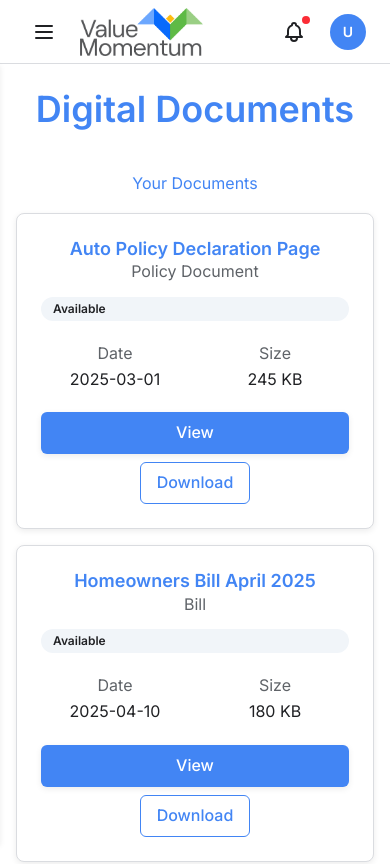
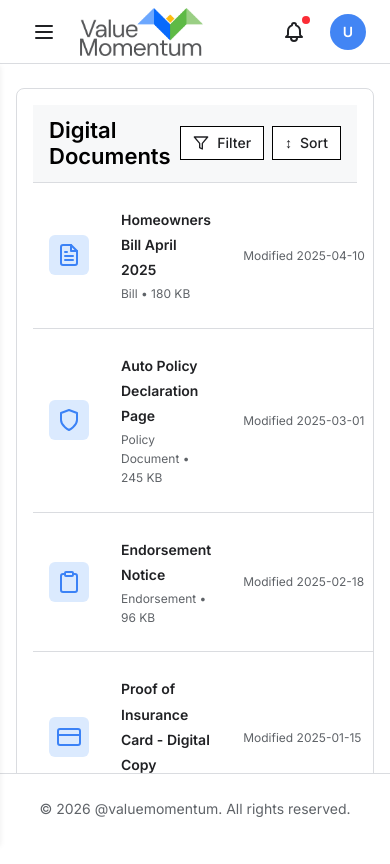
Before and after one commit to Kavya-Malimpati/customer_portal, a React (Vite) app: page /digital-documents in a window 390 px wide. Shown: the top 864 px of the page. Built offline with nearby package versions, Linux system fonts and the light colour scheme.

Commit message:
WIP: document tab layout changes

```diff
--- a/src/App.tsx
+++ b/src/App.tsx
@@ -1,7 +1,6 @@
 import './App.css';
 import { Navigate, Route, Routes, useNavigate } from 'react-router-dom';
 import MainLayout from './common/MainLayout';
-import Login from './pages/Login';
 import PersonalDetailsPage from './pages/Profile/ViewPersonalDetails/PersonalDetailsPage';
 import Home from './pages/Home';
 import AddContactDetails from './pages/Profile/AddContactDetails';
@@ -33,7 +32,7 @@ function App() {
         }
       />
       <Route
-        path='/home/contact'
+        path='/contact'
         element={
           <MainLayout onLogout={handleLogout}>
             <ContactDetails />
@@ -42,7 +41,7 @@ function App() {
       />
 
       <Route
-        path='/home/documents'
+        path='/documents'
         element={
           <MainLayout onLogout={handleLogout}>
             <DocumentVault />
--- a/src/common/Header/Header.tsx
+++ b/src/common/Header/Header.tsx
@@ -1,4 +1,4 @@
-import { Navigate, Route, Routes, useNavigate } from 'react-router-dom';
+import { useNavigate } from 'react-router-dom';
 import logo from '../../assets/images/logo.png';
 
 interface HeaderProps {
--- a/src/common/MainLayout/MainLayout.tsx
+++ b/src/common/MainLayout/MainLayout.tsx
@@ -14,14 +14,14 @@ const MainLayout = ({ children }: MainLayoutProps) => {
   const [sidebarOpen, setSidebarOpen] = useState(false);
 
   return (
-    <div className='min-h-screen w-full flex flex-col'>
+    <div className='h-screen w-full flex flex-col'>
       <Header onMenuClick={() => setSidebarOpen(!sidebarOpen)} />
 
-      <div className='flex flex-1'>
+      <div className='flex flex-1 overflow-hidden'>
         <Sidebar isOpen={sidebarOpen} onClose={() => setSidebarOpen(false)} />
 
-        <main className='flex-1 md:ml-0 flex flex-col'>
-          <div className='flex-1'>{children}</div>
+        <main className='flex-1 md:ml-0 flex flex-col overflow-hidden'>
+          <div className='flex-1 overflow-y-auto'>{children}</div>
           <Footer />
         </main>
       </div>
--- a/src/common/components/Button/Button.tsx
+++ b/src/common/components/Button/Button.tsx
@@ -1,4 +1,5 @@
 import React from 'react';
+
 export interface ButtonProps extends React.ButtonHTMLAttributes<HTMLButtonElement> {
   variant?: 'contained' | 'outlined' | 'text';
   color?: 'primary' | 'secondary' | 'success' | 'error' | 'info' | 'warning' | 'inherit';
@@ -30,9 +31,9 @@ const Button = React.forwardRef<HTMLButtonElement, ButtonProps>(
       onBlur,
       ...rest
     },
-    ref
+    ref,
   ) => {
-    const getColorTokens = (color: string, variant: string) => {
+    const getColorTokens = (color: string) => {
       const colorMap: Record<string, { base: string; hover: string; light: string }> = {
         primary: {
           base: 'var(--color-primary)',
@@ -92,10 +93,14 @@ const Button = React.forwardRef<HTMLButtonElement, ButtonProps>(
       };
       return sizeMap[size] || sizeMap.medium;
     };
-    const getVariantStyles = (variant: string, colorTokens: ReturnType<typeof getColorTokens>, disabled: boolean) => {
+    const getVariantStyles = (
+      variant: string,
+      colorTokens: ReturnType<typeof getColorTokens>,
+      disabled: boolean,
+    ) => {
       const baseStyles: React.CSSProperties = {
         fontWeight: 'var(--font-weight-medium)',
-        borderRadius: 'var(--radius-md)',
+        borderRadius: color === 'inherit' && variant === 'outlined' ? '0px' : 'var(--radius-md)',
         transition: `all var(--transition-normal)`,
         cursor: disabled ? 'var(--cursor-disabled)' : 'pointer',
         opacity: disabled ? 'var(--opacity-disabled)' : 1,
@@ -112,9 +117,9 @@ const Button = React.forwardRef<HTMLButtonElement, ButtonProps>(
       } else if (variant === 'outlined') {
         return {
           ...baseStyles,
-          backgroundColor: 'transparent',
+          backgroundColor: 'white',
           color: disabled ? 'var(--text-muted)' : colorTokens.base,
-          border: `var(--border-width-sm) solid ${disabled ? 'var(--border-color)' : colorTokens.base}`,
+          border: `var(--border-width-sm) solid ${disabled ? 'var(--border-color)' : color === 'inherit' ? '#000000' : colorTokens.base}`,
           boxShadow: 'none',
         };
       } else {
@@ -127,7 +132,7 @@ const Button = React.forwardRef<HTMLButtonElement, ButtonProps>(
         };
       }
     };
-    const colorTokens = getColorTokens(color, variant);
+    const colorTokens = getColorTokens(color);
     const sizeTokens = getSizeTokens(size);
     const variantStyles = getVariantStyles(variant, colorTokens, disabled);
     const buttonStyle: React.CSSProperties = {
@@ -182,14 +187,15 @@ const Button = React.forwardRef<HTMLButtonElement, ButtonProps>(
     const handleBlur = (e: React.FocusEvent<HTMLButtonElement>) => {
       if (!disabled) {
         const el = e.currentTarget as HTMLButtonElement;
-        el.style.boxShadow = variant === 'contained' && !disableElevation ? 'var(--shadow-sm)' : 'none';
+        el.style.boxShadow =
+          variant === 'contained' && !disableElevation ? 'var(--shadow-sm)' : 'none';
       }
       onBlur?.(e);
     };
     return (
       <button
         ref={ref}
-        type="button"
+        type='button'
         disabled={disabled}
         aria-label={ariaLabel}
         style={buttonStyle}
@@ -201,20 +207,12 @@ const Button = React.forwardRef<HTMLButtonElement, ButtonProps>(
         onBlur={handleBlur}
         {...rest}
       >
-        {startIcon && (
-          <span style={iconStyle}>
-            {startIcon}
-          </span>
-        )}
+        {startIcon && <span style={iconStyle}>{startIcon}</span>}
         <span>{children}</span>
-        {endIcon && (
-          <span style={iconStyle}>
-            {endIcon}
-          </span>
-        )}
+        {endIcon && <span style={iconStyle}>{endIcon}</span>}
       </button>
     );
-  }
+  },
 );
 Button.displayName = 'Button';
 export default Button;
--- /dev/null
+++ b/src/pages/Profile/DigitalDocuments/DigitalDocument.css
@@ -0,0 +1,128 @@
+.digital-documents-container {
+  background-color: var(--bg-page);
+}
+
+.digital-documents-card {
+  overflow: hidden;
+  width: 100%;
+}
+
+.digital-documents-header {
+  display: flex;
+  align-items: center;
+  justify-content: space-between;
+  padding: 0.75rem 1rem;
+  background-color: #f7f8f9;
+  border-bottom: 1px solid var(--border-color);
+}
+
+.digital-documents-title {
+  color: #000000;
+  font-weight: var(--font-weight-semibold);
+  font-size: 0.875rem;
+}
+
+.digital-documents-actions {
+  display: flex;
+  gap: 0.5rem;
+}
+
+.digital-documents-actions .button {
+  padding: 0.375rem 0.75rem;
+}
+
+.documents-table {
+  border-collapse: collapse;
+  width: 100%;
+}
+
+.document-row {
+  border-bottom: 1px solid var(--border-color);
+}
+
+.icon-cell {
+  padding: 1.5rem 1rem;
+  width: 3rem;
+}
+
+.icon-container {
+  padding: 0.5rem;
+  border-radius: 0.375rem;
+  display: flex;
+  align-items: center;
+  justify-content: center;
+  background-color: #dbeafe;
+  color: #3b82f6;
+}
+
+.document-info-cell {
+  padding: 1.5rem 1rem;
+}
+
+.document-title {
+  color: var(--text-primary);
+  font-weight: var(--font-weight-semibold);
+  margin-bottom: 2px;
+}
+
+.document-meta {
+  color: var(--text-primary);
+  font-size: 0.75rem;
+}
+
+.date-cell {
+  padding: 1.5rem 1rem;
+  text-align: left;
+  white-space: nowrap;
+}
+
+.date-text {
+  color: var(--text-secondary);
+  font-size: 0.75rem;
+}
+
+.actions-cell {
+  padding: 1.5rem 1rem;
+  text-align: right;
+  white-space: nowrap;
+}
+
+.actions-container {
+  display: flex;
+  gap: 1rem;
+  justify-content: flex-end;
+  align-items: center;
+}
+
+.action-link {
+  display: flex;
+  align-items: center;
+  gap: 0.25rem;
+  font-size: 0.875rem;
+  transition: color 0.2s;
+  color: var(--color-primary);
+  background: none;
+  border: none;
+  cursor: pointer;
+  text-decoration: none;
+}
+
+.action-link:hover {
+  opacity: 0.8;
+}
+
+.archived-link-container {
+  margin-top: 1rem;
+  text-align: center;
+}
+
+.archived-link {
+  color: var(--color-primary);
+  text-decoration: none;
+  font-size: var(--font-size-sm);
+  font-weight: var(--font-weight-medium);
+}
+
+.archived-link:hover {
+  text-decoration: underline;
+}
--- a/src/pages/Profile/DigitalDocuments/DigitalDocumentsView.tsx
+++ b/src/pages/Profile/DigitalDocuments/DigitalDocumentsView.tsx
@@ -1,104 +1,148 @@
-import {Card , CardContent,Typography,Button }from '../../../common/components';
-import type { DigitalDocumentsViewProps } from './Interface';
+import './DigitalDocument.css';
+
+import { useState } from 'react';
+import {
+  FiClipboard,
+  FiCreditCard,
+  FiDownload,
+  FiEye,
+  FiFileText,
+  FiFilter,
+  FiShield,
+} from 'react-icons/fi';
+
+import { Button, Card, CardContent, Typography } from '../../../common/components';
+
+import type { DigitalDocument, DigitalDocumentsViewProps } from './Interface';
 
 const DigitalDocumentsView = ({ documents, onView }: DigitalDocumentsViewProps) => {
+  const [sortOrder, setSortOrder] = useState<'asc' | 'desc'>('desc');
+
+  const sortedDocuments = [...documents].sort((a, b) => {
+    const dateA = new Date(a.date).getTime();
+    const dateB = new Date(b.date).getTime();
+    return sortOrder === 'desc' ? dateB - dateA : dateA - dateB;
+  }) as DigitalDocument[];
+
+  const toggleSort = () => {
+    setSortOrder(sortOrder === 'asc' ? 'desc' : 'asc');
+  };
+
+  const getIcon = (category: string) => {
+    switch (category) {
+      case 'Policy Document':
+        return <FiShield size={24} />;
+      case 'Bill':
+        return <FiFileText size={24} />;
+      case 'Endorsement':
+        return <FiClipboard size={24} />;
+      case 'Card':
+        return <FiCreditCard size={24} />;
+      default:
+        return <FiFileText size={24} />;
+    }
+  };
+
   return (
-    <main
-      className='flex-1 w-full px-4 py-6 md:px-6 md:py-10 lg:px-8 lg:py-12'
-      style={{ backgroundColor: 'var(--bg-page)' }}
-    >
-      <div className='max-w-7xl mx-auto space-y-6'>
-        <section className='text-center mb-10'>
-          <Typography
-            variant='h1'
-            style={{
-              color: 'var(--text-heading)',
-            }}
-          >
+    <main className='flex-1 w-full px-4 py-6 md:px-6 md:py-10 lg:px-8 lg:py-12 digital-documents-container'>
+      <div className='max-w-full mx-auto'>
+        {/* Documents Card */}
+        <Card variant='outlined' className='digital-documents-card'>
+          {/* Header */}
+          <div className='digital-documents-header'>
+            <Typography variant='h3' className='digital-documents-title'>
               Digital Documents
             </Typography>
-        </section>
 
-        <section className='space-y-4 text-center mb-10'>
-          <Typography
-            variant='subtitle1'
-            style={{
-              color: 'var(--text-heading)'
-            }}
+            <div className='digital-documents-actions'>
+              <Button
+                variant='outlined'
+                size='small'
+                color='inherit'
+                startIcon={<FiFilter size={16} />}
+                aria-label='Filter documents'
               >
-            Your Documents
-          </Typography>
+                Filter
+              </Button>
 
-          {documents.map(document => (
-            <Card key={document.id} variant='outlined-raised' size='lg'>
-              <CardContent>
-                <div className='flex flex-col gap-5'>
-                  <div className='flex flex-col sm:flex-row sm:items-start sm:justify-between gap-3'>
-                    <div>
-                      <Typography
-                        variant='h4'
-                        style={{
-                          color: 'var(--text-heading)',
-                          fontWeight: 'var(--font-weight-semibold)',
-                        }}
+              <Button
+                variant='outlined'
+                size='small'
+                color='inherit'
+                onClick={toggleSort}
+                startIcon={<span>↕</span>}
+                aria-label={`Sort documents by date: ${sortOrder === 'asc' ? 'oldest first' : 'newest first'}`}
               >
+                Sort
+              </Button>
+            </div>
+          </div>
+
+          {/* Table Content */}
+          <CardContent className='p-0'>
+            <table className='documents-table'>
+              <tbody>
+                {sortedDocuments.map(document => (
+                  <tr key={document.id} className='document-row'>
+                    {/* Icon Cell */}
+                    <td className='icon-cell'>
+                      <div className='icon-container'>{getIcon(document.category)}</div>
+                    </td>
+
+                    {/* Title and Details Cell */}
+                    <td className='document-info-cell'>
+                      <Typography variant='body2' className='document-title'>
                         {document.title}
                       </Typography>
+                      <Typography variant='caption' className='document-meta'>
+                        {document.category} • {document.size}
+                      </Typography>
+                    </td>
 
-                      <Typography variant='subtitle2' style={{ color: 'var(--text-secondary)' }}>
-                        {document.category}
+                    {/* Date Cell */}
+                    <td className='date-cell'>
+                      <Typography variant='caption' className='date-text'>
+                        Modified {document.date}
                       </Typography>
-                    </div>
+                    </td>
 
-                    <span
-                      className='inline-flex items-center rounded-full px-3 py-1 text-xs font-semibold'
-                      style={{
-                        backgroundColor: 'var(--bg-muted)',
-                        color: 'var(--text-primary)',
-                      }}
+                    {/* Actions Cell */}
+                    <td className='actions-cell'>
+                      <div className='actions-container'>
+                        <Button
+                          variant='text'
+                          size='small'
+                          onClick={() => onView(document.viewUrl)}
+                          startIcon={<FiEye size={16} />}
+                          aria-label={`View ${document.title}`}
                         >
-                      {document.status}
-                    </span>
-                  </div>
-
-                  <div className='grid grid-cols-2 gap-3 md:grid-cols-4'>
-                    <div>
-                      <Typography variant='caption' style={{ color: 'var(--text-secondary)' }}>
-                        Date
-                      </Typography>
-
-                      <Typography variant='body2' style={{ color: 'var(--text-primary)' }}>
-                        {document.date}
-                      </Typography>
-                    </div>
-
-                    <div>
-                      <Typography variant='caption' style={{ color: 'var(--text-secondary)' }}>
-                        Size
-                      </Typography>
-
-                      <Typography variant='body2' style={{ color: 'var(--text-primary)' }}>
-                        {document.size}
-                      </Typography>
-                    </div>
-
-                    <div className='col-span-2 md:col-span-2 min-w-0'>
-                      <div className='mt-2 flex flex-col gap-2 sm:flex-row sm:flex-wrap'>
-                        <Button className='w-full sm:w-auto' onClick={() => onView(document.viewUrl)}>
                           View
                         </Button>
 
-                        <a href={document.downloadUrl} download style={{ textDecoration: 'none' }}>
-                          <Button variant='outlined'>Download</Button>
+                        <a
+                          href={document.downloadUrl}
+                          download
+                          className='action-link'
+                          aria-label={`Download ${document.title}`}
+                        >
+                          <FiDownload size={16} />
+                          <span>Download</span>
                         </a>
                       </div>
-                    </div>
-                  </div>
-                </div>
+                    </td>
+                  </tr>
+                ))}
+              </tbody>
+            </table>
           </CardContent>
         </Card>
-          ))}
-        </section>
+
+        {/* Archived Documents Link */}
+        <div className='archived-link-container'>
+          <a href='#' className='archived-link' aria-label='View documents from prior to 2023'>
+            View Archived Documents (Prior to 2023)
+          </a>
+        </div>
       </div>
     </main>
   );
--- a/src/pages/Profile/DigitalDocuments/Interface.ts
+++ b/src/pages/Profile/DigitalDocuments/Interface.ts
@@ -7,6 +7,7 @@ export interface DigitalDocument {
   status: string;
   viewUrl: string;
   downloadUrl: string;
+  [key: string]: unknown;
 }
 
 export interface DigitalDocumentsViewProps {
--- a/src/pages/Profile/DocumentVault/DocumentVault.tsx
+++ b/src/pages/Profile/DocumentVault/DocumentVault.tsx
@@ -1,51 +1,37 @@
 import { useState } from 'react';
-import {Card, CardHeader, CardContent} from '../../../common/components/';
+import DocumentVaultView from './DocumentVaultView';
 import type { DocumentItem } from './interfaces';
-import DocumentVaultView from './DocumentVaultView';
 
-const ACCEPTED_TYPES = [
+const ACCEPTED_FILE_TYPES = [
   'application/pdf',
   'image/png',
   'image/jpeg',
 ];
 
-function DocumentVault() {
+const DocumentVault = () => {
   const [documents, setDocuments] = useState<DocumentItem[]>([]);
 
-  const handleUpload = (files: FileList | null) => {
+  // Handles file uploads and associates them with a category.
+
+  const handleUpload = (files: FileList | null, category: string) => {
     if (!files) return;
 
-    const uploadedDocs: DocumentItem[] = Array.from(files)
-      .filter(file => ACCEPTED_TYPES.includes(file.type))
-      .map(file => ({
-        id: `${file.name}-${Date.now()}`,
+    const newDocuments: DocumentItem[] = Array.from(files)
+      .filter((file) => ACCEPTED_FILE_TYPES.includes(file.type))
+      .map((file) => ({
         name: file.name,
-        type: file.type,
-        url: URL.createObjectURL(file),
-        uploadedAt: new Date().toLocaleString(),
+        category,
       }));
 
-    setDocuments(prev => [...prev, ...uploadedDocs]);
-  };
-
-  const handleView = (doc: DocumentItem) => {
-    window.open(doc.url, '_blank', 'noopener,noreferrer');
+    setDocuments((prevDocuments) => [...prevDocuments, ...newDocuments]);
   };
 
   return (
-    <div className="min-h-screen flex justify-center items-start bg-gray-100 p-6">
-      <Card className="w-[700px] bg-white shadow-xl">
-        <CardHeader title="Secure Document Vault" />
-        <CardContent className="p-6">
-          <DocumentVaultView
-            documents={documents}
-            onUpload={handleUpload}
-            onView={handleView}
-          />
-        </CardContent>
-      </Card>
-    </div>
+    <DocumentVaultView
+      documents={documents}
+      onUpload={handleUpload}
+    />
   );
-}
+};
 
 export default DocumentVault;
--- a/src/pages/Profile/DocumentVault/DocumentVaultView.tsx
+++ b/src/pages/Profile/DocumentVault/DocumentVaultView.tsx
@@ -1,71 +1,139 @@
+import { Card, CardContent, Typography, Button } from '../../../common/components';
+import { FiLock, FiUser, FiHome, FiHeart, FiUpload, FiChevronRight } from 'react-icons/fi';
 import type { DocumentVaultViewProps } from './interfaces';
-import {
-  Typography,
-  Button,
-  FileUpload
-} from '../../../common/components';
-const DocumentVaultView = ({
-  documents,
-  onUpload,
-  onView,
-}: DocumentVaultViewProps) => {
+
+const DOCUMENT_CATEGORIES = [
+  {
+    icon: FiUser,
+    title: 'ID Proofs',
+    description: 'Driver’s license, Passports, and State IDs for all named insureds.',
+    iconBg: 'bg-blue-50',
+    iconColor: 'text-blue-600',
+    countColor: 'text-blue-600',
+  },
+  {
+    icon: FiHome,
+    title: 'Property Deeds',
+    description: 'Title documents and valuation certificates.',
+    iconBg: 'bg-green-50',
+    iconColor: 'text-green-600',
+    countColor: 'text-green-600',
+  },
+  {
+    icon: FiHeart,
+    title: 'Health Records',
+    description: 'Medical reports, vaccination proofs, and allergy charts.',
+    iconBg: 'bg-red-50',
+    iconColor: 'text-red-600',
+    countColor: 'text-red-600',
+  },
+];
+
+const DocumentVaultView = ({ documents, onUpload }: DocumentVaultViewProps) => {
   return (
-    <>
-      <Typography variant="body1" className="mb-3">
-        Upload your policy and personal documents (PDF, images).
-      </Typography>
+    <main className="flex-1 w-full px-4 pt-6 md:px-6 md:pt-10 lg:px-8 lg:pt-12 bg-white">
+      <section className="w-full">
 
-      <Typography variant="subtitle2" className="mb-2">
-        Upload Documents
-      </Typography>
+        {/* Page Header */}
+        <header className="flex items-center justify-between mb-6">
+          <div>
+            <Typography variant="h3" className="font-bold !text-black mb-1">
+              Document Repository
+            </Typography>
+            <Typography variant="body2">
+              Manage your certificates securely.
+            </Typography>
+          </div>
 
-      <FileUpload
-        id="document-upload"
-        accept=".pdf,.png,.jpg,.jpeg"
-        multiple
-        onChange={(e) => onUpload(e.target.files)}
-      />
+          {/* Upload Action */}
+          <div>
+            <input
+              type="file"
+              id="upload-top"
+              multiple
+              accept=".pdf,.png,.jpg,.jpeg"
+              className="hidden"
+              onChange={(e) => {
+                onUpload(e.target.files, 'ID Proofs');
+                e.target.value = '';
+              }}
+            />
 
-      <div className="mt-6">
-        <Typography variant="subtitle2" className="mb-2">
-          Your Documents
+            <Button
+              variant="contained"
+              color="primary"
+              startIcon={<FiUpload size={18} />}
+              onClick={() =>
+                document.getElementById('upload-top')?.click()
+              }
+            >
+              Upload New
+            </Button>
+          </div>
+        </header>
+
+        {/* Section Title */}
+        <Typography
+          variant="subtitle1"
+          className="font-semibold !text-black mb-6"
+          startDecorator={<FiLock className="text-[var(--color-primary)]" />}
+        >
+          Secure Document Vault
         </Typography>
 
-        {documents.length === 0 ? (
-          <Typography variant="body2">
-            No documents uploaded yet.
-          </Typography>
-        ) : (
-          documents.map((doc) => (
-            <div
-              key={doc.id}
-              className="flex justify-between items-center py-3 border-b border-solid"
-              style={{ borderColor: 'var(--border-color)' }}
-            >
-              <div>
-                <Typography variant="body2">
-                  {doc.name}
-                </Typography>
-                <Typography variant="caption">
-                  Uploaded on {doc.uploadedAt}
-                </Typography>
-              </div>
-              <div className="flex gap-2">
-                <Button
-                  type="button"
-                  variant="outlined"
-                  color="primary"
-                  onClick={() => onView(doc)}
-                  aria-label={`View ${doc.name}`}
-                >
-                  View
-                </Button>
-              </div>
-            </div>
-          ))
-        )}
-      </div>
-    </>
+        {/* Category Cards */}
+        <div className="grid grid-cols-1 md:grid-cols-3 gap-6">
+          {DOCUMENT_CATEGORIES.map((category) => {
+            const Icon = category.icon;
+            const fileCount = documents.filter(
+              (doc) => doc.category === category.title
+            ).length;
+
+            return (
+              <Card
+                key={category.title}
+                className="bg-white border shadow-sm rounded-xl"
+              >
+                <CardContent className="p-2 flex flex-col justify-between h-full">
+
+                  {/* Card Header */}
+                  <div className="flex flex-col gap-2 items-start">
+                    <span className={`p-3 rounded-md ${category.iconBg} ${category.iconColor}`}>
+                      <Icon size={22} />
+                    </span>
+
+                    <Typography variant="subtitle2" className="font-semibold !text-black">
+                      {category.title}
+                    </Typography>
+
+                    <Typography variant="body2">
+                      {category.description}
+                    </Typography>
+                  </div>
+
+                  {/* Card Footer */}
+                  <div className="flex items-center justify-between mt-6">
+                    <Typography
+                      variant="caption"
+                      className={`font-medium ${category.countColor}`}
+                    >
+                      {fileCount} Files
+                    </Typography>
+
+                    <FiChevronRight
+                      size={18}
+                      className={category.countColor}
+                    />
+                  </div>
+
+                </CardContent>
+              </Card>
+            );
+          })}
+        </div>
+
+      </section>
+    </main>
   );
 };
 
```
Also changed, not shown: src/pages/Profile/DigitalDocuments/digitalDocuments.api.ts (+10 -0 lines), src/pages/Profile/DocumentVault/interfaces.ts (added, +12 -0 lines), src/pages/Profile/DocumentVault/interfaces.tsx (deleted, +0 -13 lines), 1 other file (tests, documents, lock files or other folders). Lines whose indentation alone changed are shown as unchanged.
